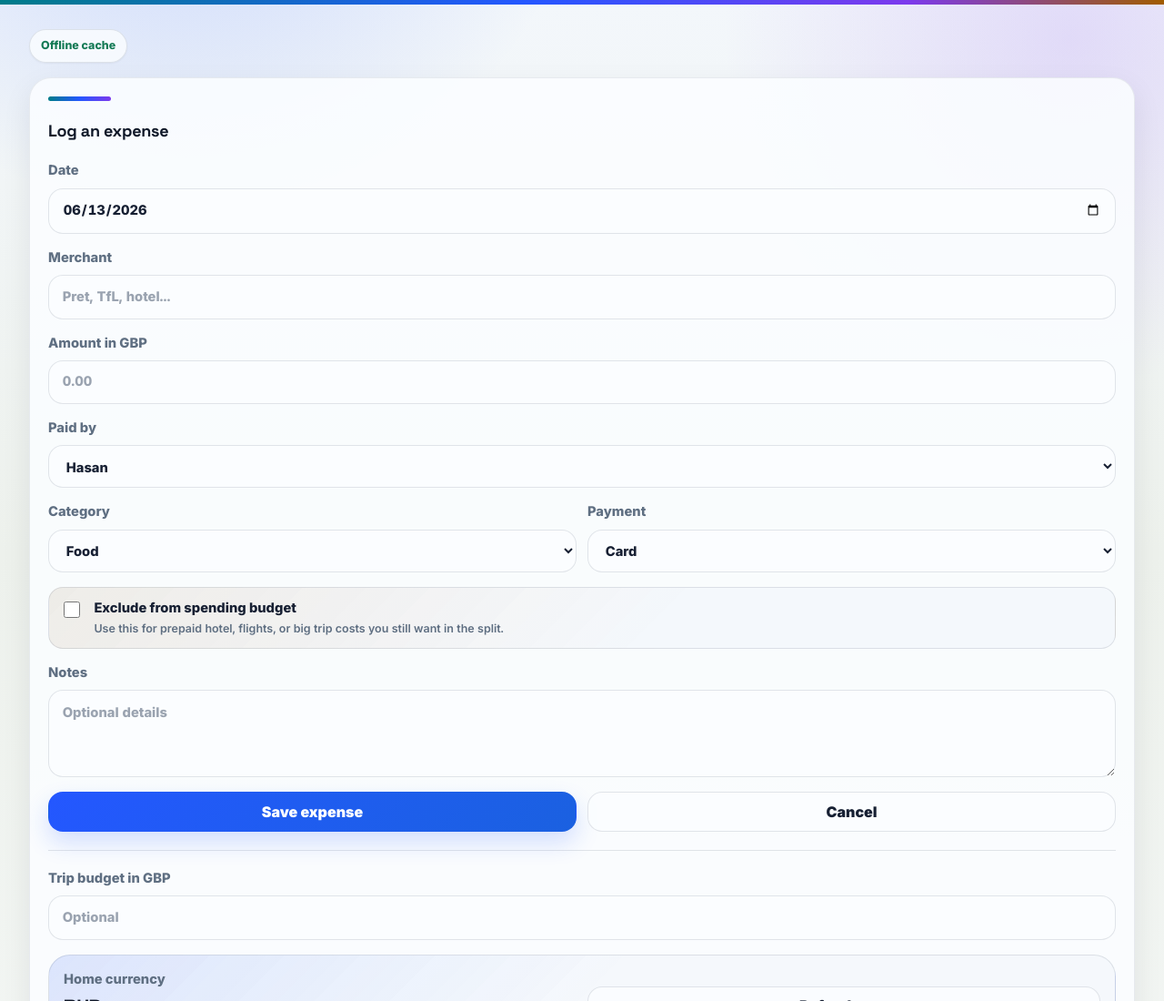
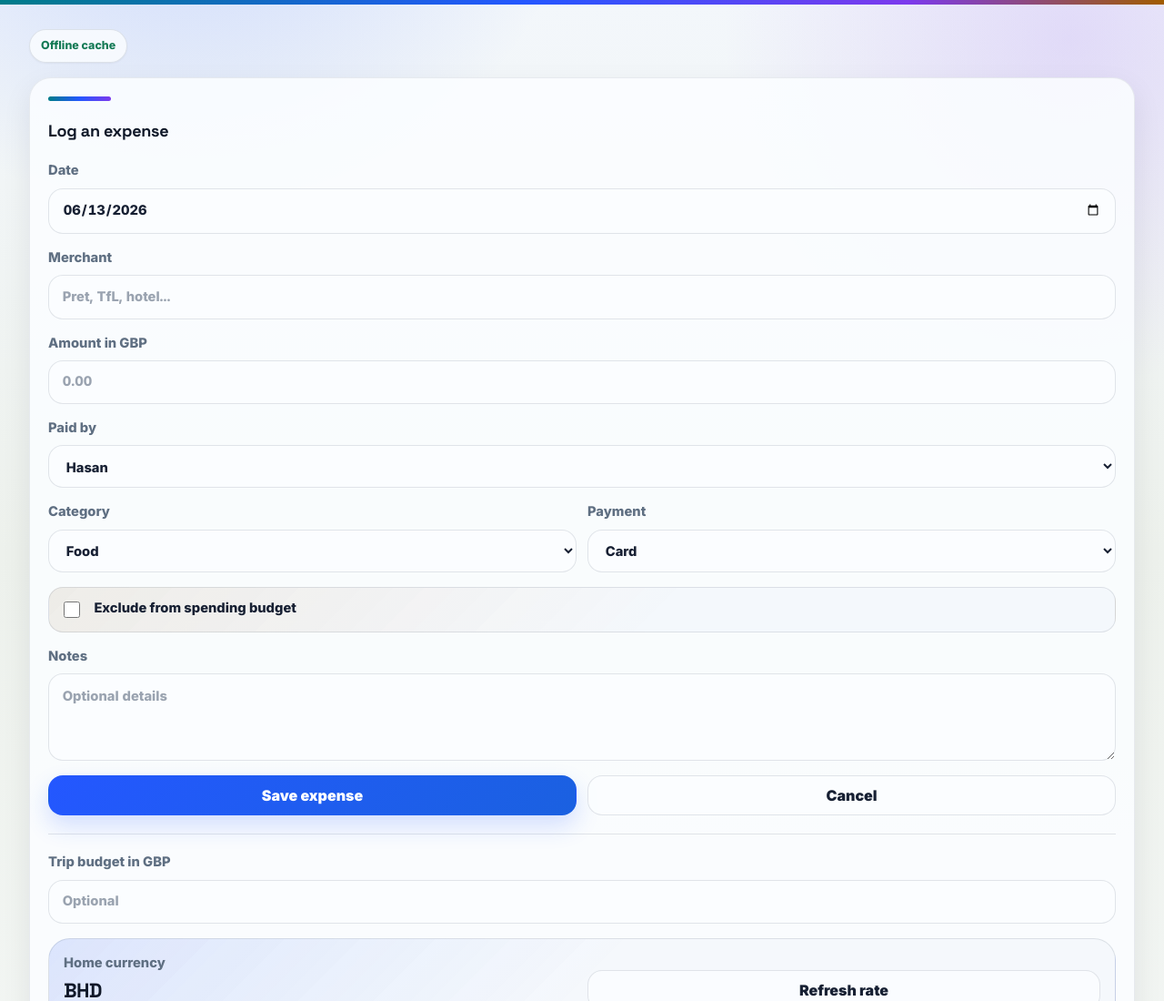
Before and after one commit to hasanShehabi/Qh180-trip-expense-dashboard, a website: page index.html in a window 1280 px wide. Shown: the top 1100 px of the page at 91% size. Drawn offline with Linux system fonts and the light colour scheme; no server answers.

Commit message:
Remove prepaid budget helper text

```diff
--- a/index.html
+++ b/index.html
@@ -96,7 +96,6 @@
               <input id="excludeFromBudget" name="excludeFromBudget" type="checkbox" />
               <span>
                 Exclude from spending budget
-                <small>Use this for prepaid hotel, flights, or big trip costs you still want in the split.</small>
               </span>
             </label>
 
```
